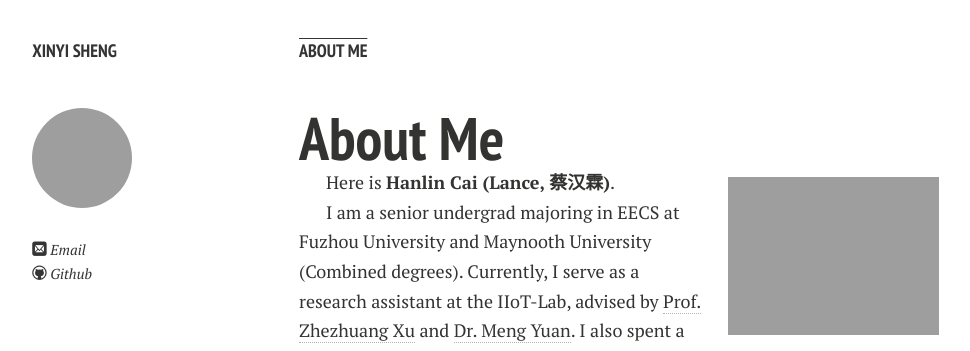
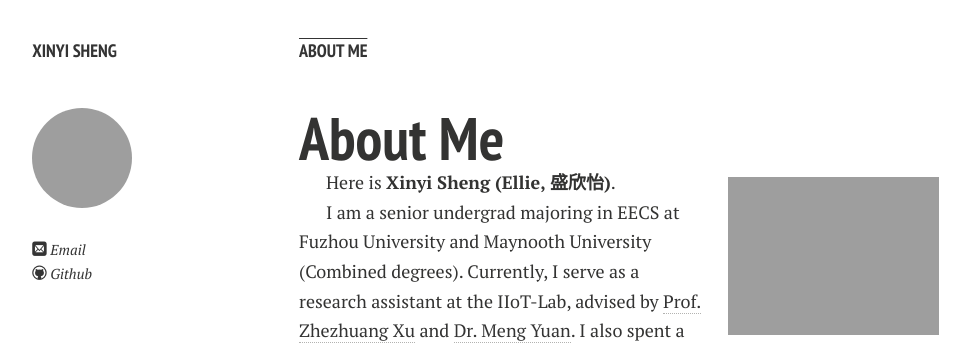
Before and after one commit to xinyisheng/xinyisheng.github.io, a Jekyll site: the page built from index.md, in a window 1280 px wide. Shown: the top 351 px of the page, without its empty margins (21-991 px from the left). Built offline with Jekyll 4.4.1, drawn with Linux system fonts in a browser that asks for light colours; nearby versions of some CDN libraries; comment, search, counter and statistics services are not loaded; a style sheet for code colours, icons or effects is not loaded; our own code applies the rules of GitHub Pages for plain Markdown files.

Commit message:
index.md更新图片为sxy文字为sxy

```diff
--- a/index.md
+++ b/index.md
@@ -4,9 +4,9 @@ layout: page
 
 # About Me
 
-<img src="https://caihanlin.com/caihanlin.jpg" class="floatpic" width="360" height="480">
+<img src="https://xinyisheng.com/sxy.jpg" class="floatpic" width="360" height="480">
 
-Here is **Hanlin Cai (Lance, 蔡汉霖)**.
+Here is **Xinyi Sheng (Ellie, 盛欣怡)**.
 
 I am a senior undergrad majoring in EECS at Fuzhou University and Maynooth University (Combined degrees). Currently, I serve as a research assistant at the IIoT-Lab, advised by [Prof. Zhezhuang Xu](https://www.researchgate.net/profile/Zhezhuang-Xu) and [Dr. Meng Yuan](https://www.researchgate.net/profile/Meng-Yuan-4). I also spent a lovely summer research program with [Prof. Pietro Liò](https://www.cl.cam.ac.uk/~pl219/) at Cambridge University. Recently, I have been selected as an **AAAI UC Scholar**.
 
```
